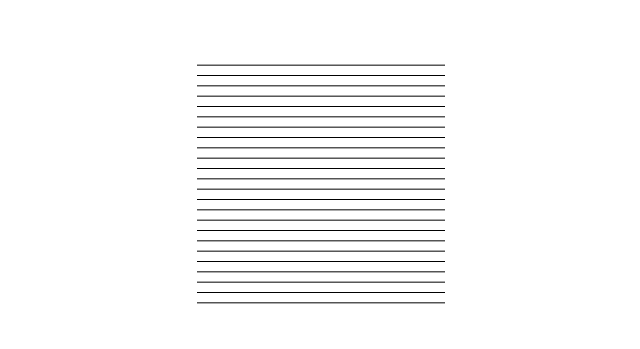
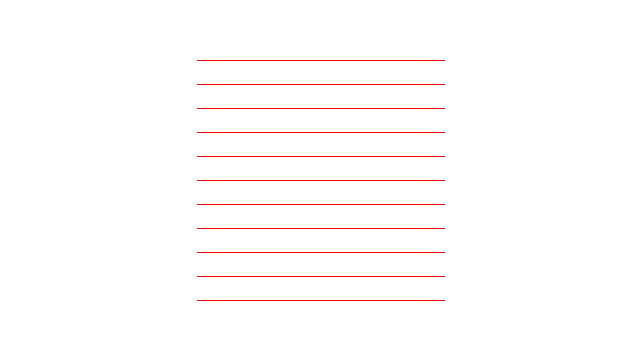
Before and after one commit to atomcorp/emboss, a website built with Vite: page index.html in a window 1280 px wide. Shown: the part 213-562 px from the top of the page, without its empty margins (319-959 px from the left). Built offline with nearby package versions, Linux system fonts and the light colour scheme.

Commit message:
some trash

```diff
--- a/src/main.ts
+++ b/src/main.ts
@@ -1,4 +1,6 @@
 import "./style.css";
+
+import appleImage from "./apple_pad.png?url";
 
 const width = 248;
 const height = 248;
@@ -11,10 +13,68 @@ document.querySelector<HTMLDivElement>("#app")!.innerHTML = `
 const canvas = document.getElementById("canvas") as HTMLCanvasElement;
 const ctx = canvas.getContext("2d")!;
 ctx.strokeStyle = "black";
-for (let i = 0; i < 24; i++) {
-  const y = (i + 0.5) * (height / 24);
-  ctx.beginPath();
-  ctx.moveTo(0, y);
-  ctx.lineTo(width, y);
-  ctx.stroke();
-}
+// for (let i = 0; i < 24; i++) {
+//   const y = (i + 0.5) * (height / 24);
+//   ctx.beginPath();
+//   ctx.moveTo(0, y);
+//   ctx.lineTo(width, y);
+//   ctx.stroke();
+// }
+
+const offscreen = new OffscreenCanvas(248, 248);
+const offscreenCtx = offscreen.getContext("2d")!;
+
+// lets get the ./apple_pad.png imagedata
+const img = new Image();
+img.src = appleImage;
+img.onload = () => {
+  offscreenCtx.drawImage(img, 0, 0, width, height);
+
+  const imageData = offscreenCtx.getImageData(0, 0, width, height);
+
+  const rowLength = imageData.width * 4; // 4 bytes per pixel (RGBA)
+  // now we will loop every 24 lines, settings every pixel to black unless it is already no white
+  let isUp = false;
+  for (let y = 0; y < height; y++) {
+    for (let x = 0; x < width; x++) {
+      const index = (y * width + x) * 4;
+      const indexRow = Math.floor(index / rowLength);
+
+      if (indexRow % 24 === 0) {
+        // is pixel not white?
+        const r = imageData.data[index];
+        const g = imageData.data[index + 1];
+        const b = imageData.data[index + 2];
+        const a = imageData.data[index + 3];
+
+        if (r !== 255 || g !== 255 || b !== 255) {
+          isUp = isUp;
+        } else {
+          isUp = false;
+        }
+
+        if (!isUp) {
+          // make the pixel red
+          imageData.data[index] = 255;
+          imageData.data[index + 1] = 0;
+          imageData.data[index + 2] = 0;
+          imageData.data[index + 3] = 255; // fully opaque
+        } else {
+          // make the pixel black
+          imageData.data[index] = 0;
+          imageData.data[index + 1] = 0;
+          imageData.data[index + 2] = 0;
+          imageData.data[index + 3] = 0; // fully opaque
+        }
+      } else {
+        isUp = false;
+        imageData.data[index] = 255;
+        imageData.data[index + 1] = 255;
+        imageData.data[index + 2] = 255;
+        imageData.data[index + 3] = 255;
+      }
+    }
+  }
+  // and put the image data back to the canvas
+  ctx.putImageData(imageData, 0, 0);
+};
--- a/src/style.css
+++ b/src/style.css
@@ -94,3 +94,7 @@ button:focus-visible {
     background-color: #f9f9f9;
   }
 }
+
+canvas {
+  background-color: white;
+}
```
